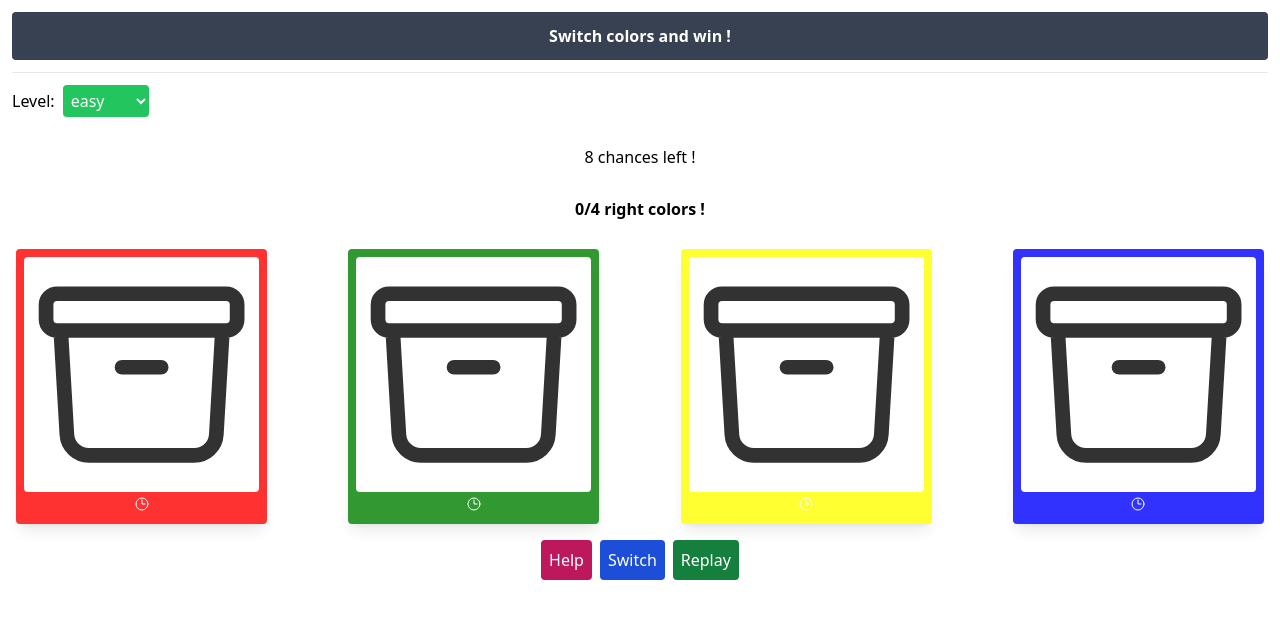
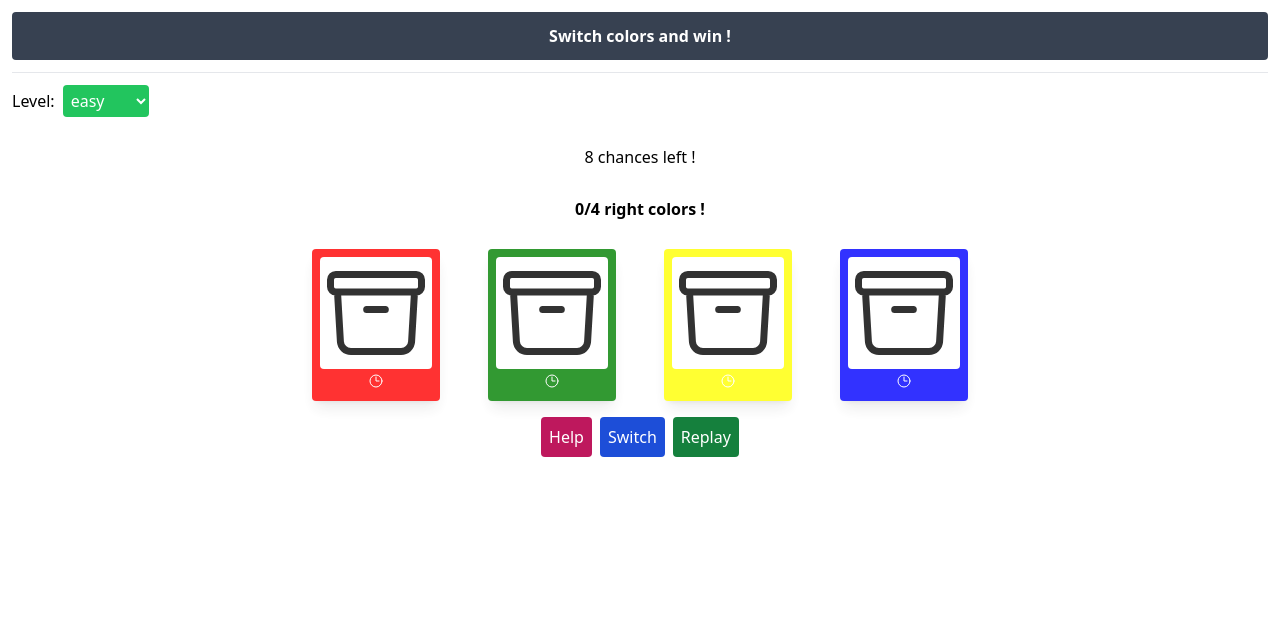
Before and after one commit to YALNEZAMI/switchcolor, a Vue app: page / in a window 1280 px wide. Shown: the top 618 px of the page. Built offline with nearby package versions, Linux system fonts and the light colour scheme.

Commit message:
responsive cartes dimension

```diff
--- a/src/App.vue
+++ b/src/App.vue
@@ -49,7 +49,7 @@
         {{ rightAnswers() }}/{{ couples.length }} right colors !
       </div>
 
-      <div class="flex flex-wrap justify-between my-3">
+      <div class="flex flex-wrap justify-between my-3 md:justify-center">
         <div
           @click="select(couple._id)"
           v-for="couple in couples"
@@ -59,13 +59,7 @@
             opacity: 0.8,
             color: 'white',
           }"
-          :class="{
-            'm-1 rounded shadow-lg p-2 flex flex-col cursor-pointer vinghtpourcent md:centpx': true,
-            'border-4 border-green-500':
-              couple.current === couple.expected && false,
-            'border-4 border-red-500':
-              couple.current !== couple.expected && false,
-          }"
+          class="m-1 shadow-lg p-2 flex flex-col rounded cursor-pointer w-1/5 md:w-32 md:mx-6"
         >
           <!--box-->
           <svg
@@ -123,6 +117,7 @@
           </div>
         </div>
       </div>
+      <!--alert-->
       <p
         v-if="alert.bool"
         class="bg-red-700 text-white rounded text-center p-2 my-2"
@@ -320,5 +315,6 @@ main {
 .centpx {
   width: 100px;
   height: 100px;
+  border-radius: 20%;
 }
 </style>
```
